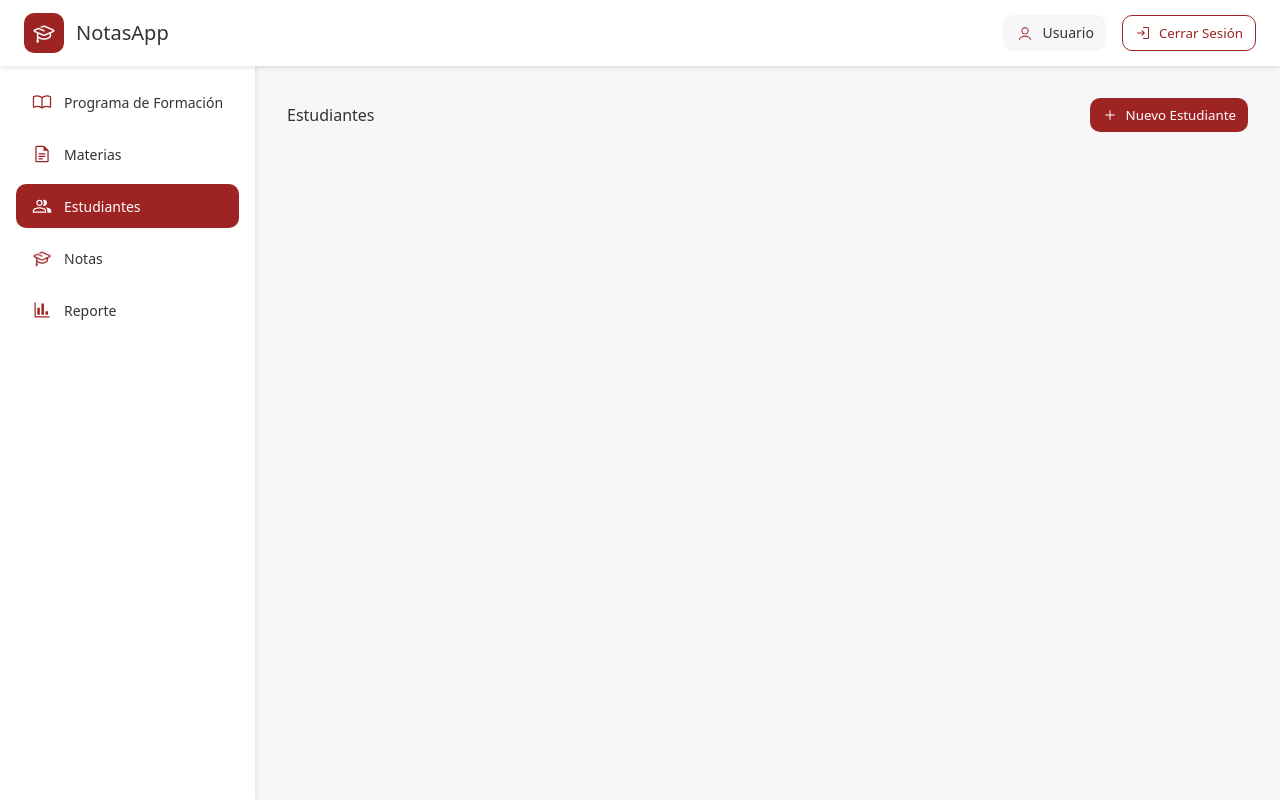
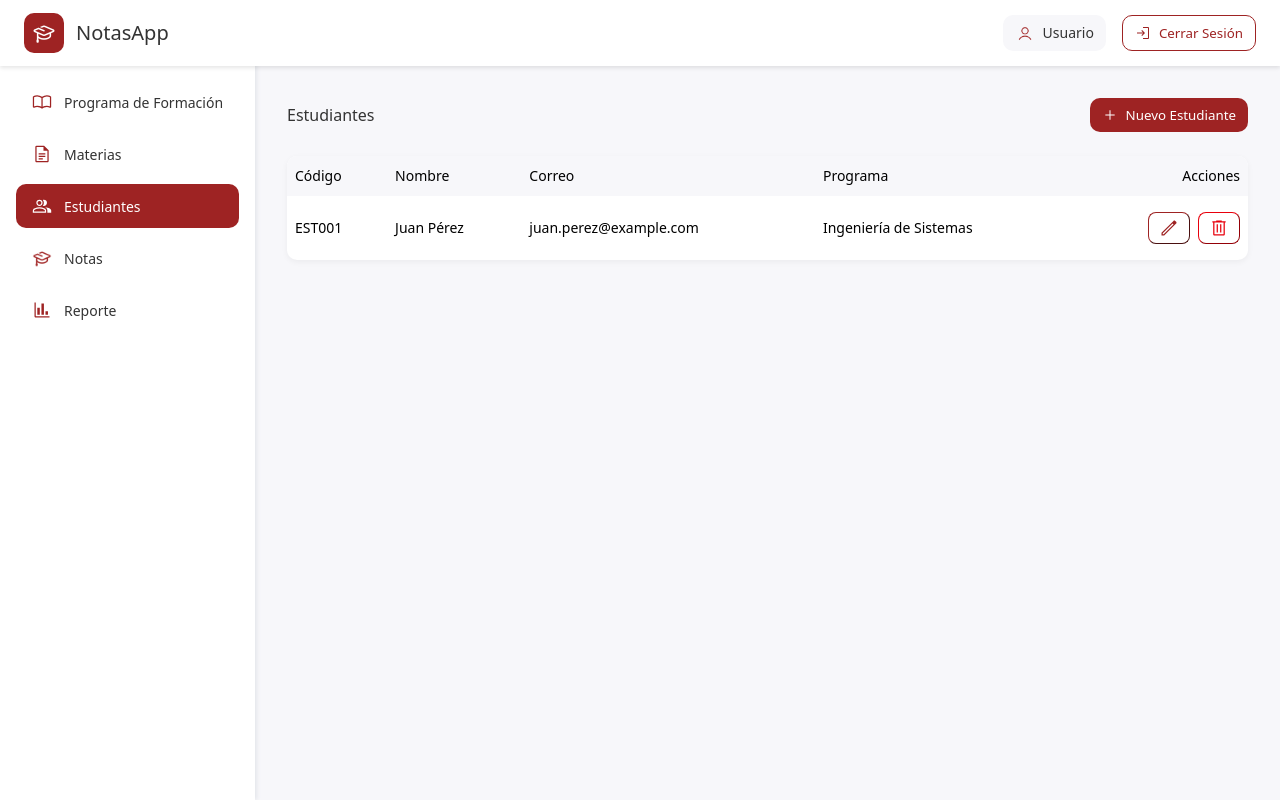
Before and after one commit to SantOchoa/gestor_de_Notas, a PHP site: page /views/dashboard-students.php in a window 1280 px wide. Run offline with PHP 8.4, Linux system fonts and the light colour scheme.

Commit message:
Se creo la tabla esperando a su llenado de datos ya se indico un ejemplo de como debe ir

```diff
--- a/public/css/student.css
+++ b/public/css/student.css
@@ -11,3 +11,85 @@
 .student:hover{
     background-color: rgb(158, 35, 35);
 }
+table{
+    width: 100%;
+    border-collapse: separate;
+    border-spacing: 0;
+    border-radius: .625rem;
+    overflow: hidden;
+    box-shadow: 0 2px 6px rgba(0, 0, 0, 0.05);
+    background-color: #fff;
+    font-size: 14px;
+}
+
+table thead{
+    background-color: rgb(247, 247, 250);
+}
+
+table thead th{
+    color: #000000;
+    text-align: left;
+    font-weight: 500;
+    padding-inline: 8px;
+    padding-block: 0;
+    height: calc(.25rem*10);
+}
+table thead .accions{
+    text-align: right;
+}
+table tbody tr td{
+    color: #000000;
+    text-align: left;
+    font-weight: normal;
+    padding-block: calc(.25rem*4);
+    padding-inline: 8px;
+}
+table tbody tr .actions{
+    display: flex;
+    justify-content: right;
+    align-items: center;
+    gap: calc(.25rem *2);
+}
+.btn{
+    display: flex;
+    justify-content: center;
+    align-items: center;
+    border-radius: calc(.625rem - 2px);
+    padding-inline: 10px;
+    border-width: 1px;
+    height: calc(.25rem *8);
+    background-color: #fff;
+}
+.edit{
+    border-color:rgb(158, 35, 35);
+}
+.edit svg{
+    height: 20px;
+    width: 20px;
+    fill: rgb(158, 35, 35);
+}
+.delete{
+    border-color: rgb(232, 0, 12);
+}
+.delete svg{
+    height: 20px;
+    width: 20px;
+    fill: rgb(232, 0, 12);
+}
+table tbody tr:hover{
+    background-color: #f8f8fa;
+}
+.edit:hover{
+    cursor: pointer;
+    background-color: rgb(158, 35, 35);
+}
+.edit:hover svg{
+    fill: white;
+}
+.delete:hover{
+    cursor: pointer;
+    background-color: rgb(232, 0, 12);
+}
+.delete:hover svg {
+    fill: white;
+}
--- a/views/dashboard-students.php
+++ b/views/dashboard-students.php
@@ -71,6 +71,28 @@
                     <p>Nuevo Estudiante</p>
                 </button>
             </div>
+            <table>
+                <thead>
+                    <th>Código</th>
+                    <th>Nombre</th>
+                    <th>Correo</th>
+                    <th>Programa</th>
+                    <th class="accions">Acciones</th>
+                </thead>
+                <tbody>
+                <!--Informacion en php-->
+                <?php
+                echo '<tr><td>EST001</td><td>Juan Pérez</td><td>juan.perez@example.com</td><td>Ingeniería de Sistemas</td>
+                <td class="actions"><button class="btn edit">
+                <svg xmlns="http://www.w3.org/2000/svg" height="48px" viewBox="0 -960 960 960" width="48px" fill="#FFFFFF"><path d="M180-180h44l472-471-44-44-472 471v44Zm-60 60v-128l575-574q8-8 19-12.5t23-4.5q11 0 22 4.5t20 12.5l44 44q9 9 13 20t4 22q0 11-4.5 22.5T823-694L248-120H120Zm659-617-41-41 41 41Zm-105 64-22-22 44 44-22-22Z"/></svg>
+                </button>
+                <button class="btn delete">
+                <svg xmlns="http://www.w3.org/2000/svg" height="48px" viewBox="0 -960 960 960" width="48px" fill="#FFFFFF"><path d="M261-120q-24.75 0-42.37-17.63Q201-155.25 201-180v-570h-41v-60h188v-30h264v30h188v60h-41v570q0 24-18 42t-42 18H261Zm438-630H261v570h438v-570ZM367-266h60v-399h-60v399Zm166 0h60v-399h-60v399ZM261-750v570-570Z"/></svg>
+                </button></td></tr>';
+                ?>
+                </tbody>
+
+            </table>
 
         </div>
     </div>
```
